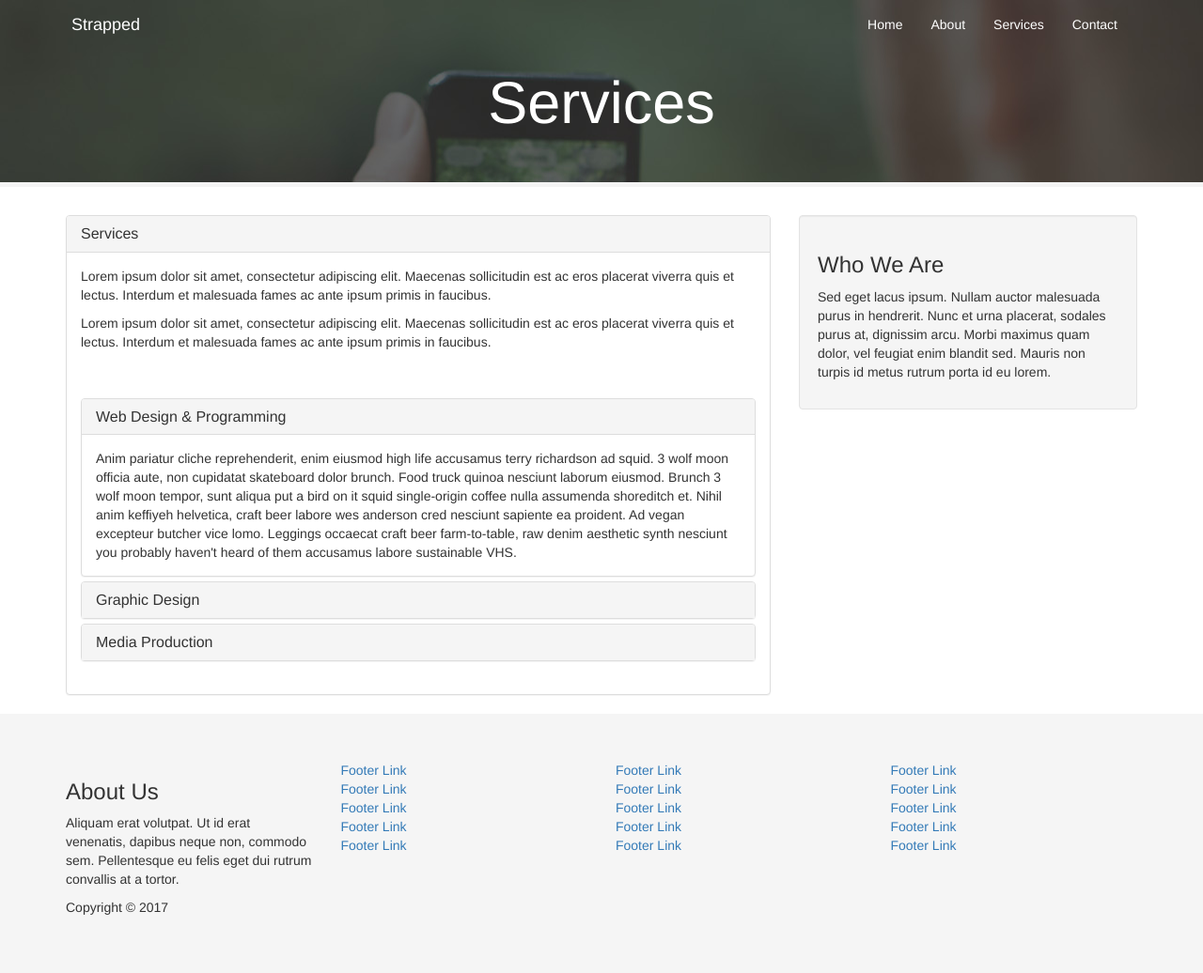
After one commit to velikooutro/mvp_page, a PHP site: page /services.html in a window 1280 px wide. The commit adds this page. Shown: the whole page at 94% size. Run offline with PHP 8.4, Linux system fonts and the light colour scheme.

Commit message:
first commit

```diff
--- a/css/style.css
+++ b/css/style.css
@@ -12,7 +12,6 @@
 
 .jumbotron-main {
 	padding: 0 60px 40px 60px;
-
 }
 .jumbotron-main h1 {
 	margin-top: 60px;
@@ -25,7 +24,7 @@
 }
 
 .jumbotron-sub {
-
+	padding: 0 60px 40px 60px;
 }
 
 .navbar {
--- /dev/null
+++ b/services.html
@@ -0,0 +1,154 @@
+<!DOCTYPE html>
+<html lang="en">
+  <head>
+    <meta charset="utf-8">
+    <meta name="viewport" content="width=device-width, initial-scale=1">
+    <title>Strapped Theme</title>
+    <link rel="stylesheet" href="css/bootstrap.css">
+    <link rel="stylesheet" href="css/style.css">
+  </head>
+
+  <body>
+    <div class="jumbotron jumbotron-sub">
+      <!-- START NAVBAR -->
+      <nav class="navbar ">
+      <div class="container">
+        <div class="navbar-header">
+          <button type="button" class="navbar-toggle collapsed" data-toggle="collapse" data-target="#navbar" aria-expanded="false" aria-controls="navbar">
+            <span class="sr-only">Toggle navigation</span>
+            <span class="icon-bar"></span>
+            <span class="icon-bar"></span>
+            <span class="icon-bar"></span>
+          </button>
+          <a class="navbar-brand" href="#">Strapped</a>
+        </div>
+        <div id="navbar" class="collapse navbar-collapse">
+          <ul class="nav navbar-nav navbar-right">
+            <li class="active"><a href="index.html">Home</a></li>
+            <li><a href="about.html">About</a></li>
+            <li><a href="services.html">Services</a></li>
+            <li><a href="contact.html">Contact</a></li>
+          </ul>
+        </div><!--/.nav-collapse -->
+      </div>
+    </nav>
+    <!-- END NAVBAR -->
+
+      <div class="container">
+        <h1>Services</h1>
+      </div>
+    </div> <!-- /jumbotron-main -->
+
+    <div class="container">
+      <div class="row">
+        <div class="col-md-8">
+          <div class="panel panel-default">
+            <div class="panel-heading">
+              <h3 class="panel-title">Services</h3>
+            </div>
+            <div class="panel-body">
+              <p>Lorem ipsum dolor sit amet, consectetur adipiscing elit. Maecenas sollicitudin est ac eros placerat viverra quis et lectus. Interdum et malesuada fames ac ante ipsum primis in faucibus. </p>
+              <p>Lorem ipsum dolor sit amet, consectetur adipiscing elit. Maecenas sollicitudin est ac eros placerat viverra quis et lectus. Interdum et malesuada fames ac ante ipsum primis in faucibus. </p>
+
+              <br><br>
+              <div class="panel-group" id="accordion" role="tablist" aria-multiselectable="true">
+              <div class="panel panel-default">
+                <div class="panel-heading" role="tab" id="headingOne">
+                  <h4 class="panel-title">
+                    <a role="button" data-toggle="collapse" data-parent="#accordion" href="#collapseOne" aria-expanded="true" aria-controls="collapseOne">
+                      Web Design & Programming
+                    </a>
+                  </h4>
+                </div>
+                <div id="collapseOne" class="panel-collapse collapse in" role="tabpanel" aria-labelledby="headingOne">
+                  <div class="panel-body">
+                    Anim pariatur cliche reprehenderit, enim eiusmod high life accusamus terry richardson ad squid. 3 wolf moon officia aute, non cupidatat skateboard dolor brunch. Food truck quinoa nesciunt laborum eiusmod. Brunch 3 wolf moon tempor, sunt aliqua put a bird on it squid single-origin coffee nulla assumenda shoreditch et. Nihil anim keffiyeh helvetica, craft beer labore wes anderson cred nesciunt sapiente ea proident. Ad vegan excepteur butcher vice lomo. Leggings occaecat craft beer farm-to-table, raw denim aesthetic synth nesciunt you probably haven't heard of them accusamus labore sustainable VHS.
+                  </div>
+                </div>
+              </div>
+              <div class="panel panel-default">
+                <div class="panel-heading" role="tab" id="headingTwo">
+                  <h4 class="panel-title">
+                    <a class="collapsed" role="button" data-toggle="collapse" data-parent="#accordion" href="#collapseTwo" aria-expanded="false" aria-controls="collapseTwo">
+                      Graphic Design
+                    </a>
+                  </h4>
+                </div>
+                <div id="collapseTwo" class="panel-collapse collapse" role="tabpanel" aria-labelledby="headingTwo">
+                  <div class="panel-body">
+                    Anim pariatur cliche reprehenderit, enim eiusmod high life accusamus terry richardson ad squid. 3 wolf moon officia aute, non cupidatat skateboard dolor brunch. Food truck quinoa nesciunt laborum eiusmod. Brunch 3 wolf moon tempor, sunt aliqua put a bird on it squid single-origin coffee nulla assumenda shoreditch et. Nihil anim keffiyeh helvetica, craft beer labore wes anderson cred nesciunt sapiente ea proident. Ad vegan excepteur butcher vice lomo. Leggings occaecat craft beer farm-to-table, raw denim aesthetic synth nesciunt you probably haven't heard of them accusamus labore sustainable VHS.
+                  </div>
+                </div>
+              </div>
+              <div class="panel panel-default">
+                <div class="panel-heading" role="tab" id="headingThree">
+                  <h4 class="panel-title">
+                    <a class="collapsed" role="button" data-toggle="collapse" data-parent="#accordion" href="#collapseThree" aria-expanded="false" aria-controls="collapseThree">
+                      Media Production
+                    </a>
+                  </h4>
+                </div>
+                <div id="collapseThree" class="panel-collapse collapse" role="tabpanel" aria-labelledby="headingThree">
+                  <div class="panel-body">
+                    Anim pariatur cliche reprehenderit, enim eiusmod high life accusamus terry richardson ad squid. 3 wolf moon officia aute, non cupidatat skateboard dolor brunch. Food truck quinoa nesciunt laborum eiusmod. Brunch 3 wolf moon tempor, sunt aliqua put a bird on it squid single-origin coffee nulla assumenda shoreditch et. Nihil anim keffiyeh helvetica, craft beer labore wes anderson cred nesciunt sapiente ea proident. Ad vegan excepteur butcher vice lomo. Leggings occaecat craft beer farm-to-table, raw denim aesthetic synth nesciunt you probably haven't heard of them accusamus labore sustainable VHS.
+                  </div>
+                </div>
+              </div>
+            </div>
+            </div>
+          </div>
+        </div>
+        <div class="col-md-4">
+          <div class="well">
+            <h3>Who We Are</h3>
+            <p>Sed eget lacus ipsum. Nullam auctor malesuada purus in hendrerit. Nunc et urna placerat, sodales purus at, dignissim arcu. Morbi maximus quam dolor, vel feugiat enim blandit sed. Mauris non turpis id metus rutrum porta id eu lorem.</p>
+          </div>
+        </div>
+      </div>
+    </div>
+
+    <footer class="main-footer">
+      <div class="container">
+        <div class="row">
+          <div class="col-md-3">
+            <h3>About Us</h3>
+            <p>Aliquam erat volutpat. Ut id erat venenatis, dapibus neque non, commodo sem. Pellentesque eu felis eget dui rutrum convallis at a tortor.</p>
+            <p>Copyright &copy; 2017</p>
+          </div>
+          <div class="col-md-3">
+            <ul class="list-unstyled">
+              <li><a href="#">Footer Link</a></li>
+              <li><a href="#">Footer Link</a></li>
+              <li><a href="#">Footer Link</a></li>
+              <li><a href="#">Footer Link</a></li>
+              <li><a href="#">Footer Link</a></li>
+            </ul>
+          </div>
+          <div class="col-md-3">
+            <ul class="list-unstyled">
+              <li><a href="#">Footer Link</a></li>
+              <li><a href="#">Footer Link</a></li>
+              <li><a href="#">Footer Link</a></li>
+              <li><a href="#">Footer Link</a></li>
+              <li><a href="#">Footer Link</a></li>
+            </ul>
+          </div>
+          <div class="col-md-3">
+            <ul class="list-unstyled">
+              <li><a href="#">Footer Link</a></li>
+              <li><a href="#">Footer Link</a></li>
+              <li><a href="#">Footer Link</a></li>
+              <li><a href="#">Footer Link</a></li>
+              <li><a href="#">Footer Link</a></li>
+            </ul>
+          </div>
+        </div>
+      </div>
+    </footer>
+
+    <!-- jQuery (necessary for Bootstrap's JavaScript plugins) -->
+    <script src="https://ajax.googleapis.com/ajax/libs/jquery/1.12.4/jquery.min.js"></script>
+    <!-- Include all compiled plugins (below), or include individual files as needed -->
+    <script src="js/bootstrap.min.js"></script>
+  </body>
+</html>
```
Also changed, not shown: about.html (added, +110 -0 lines), contact.html (added, +123 -0 lines).
